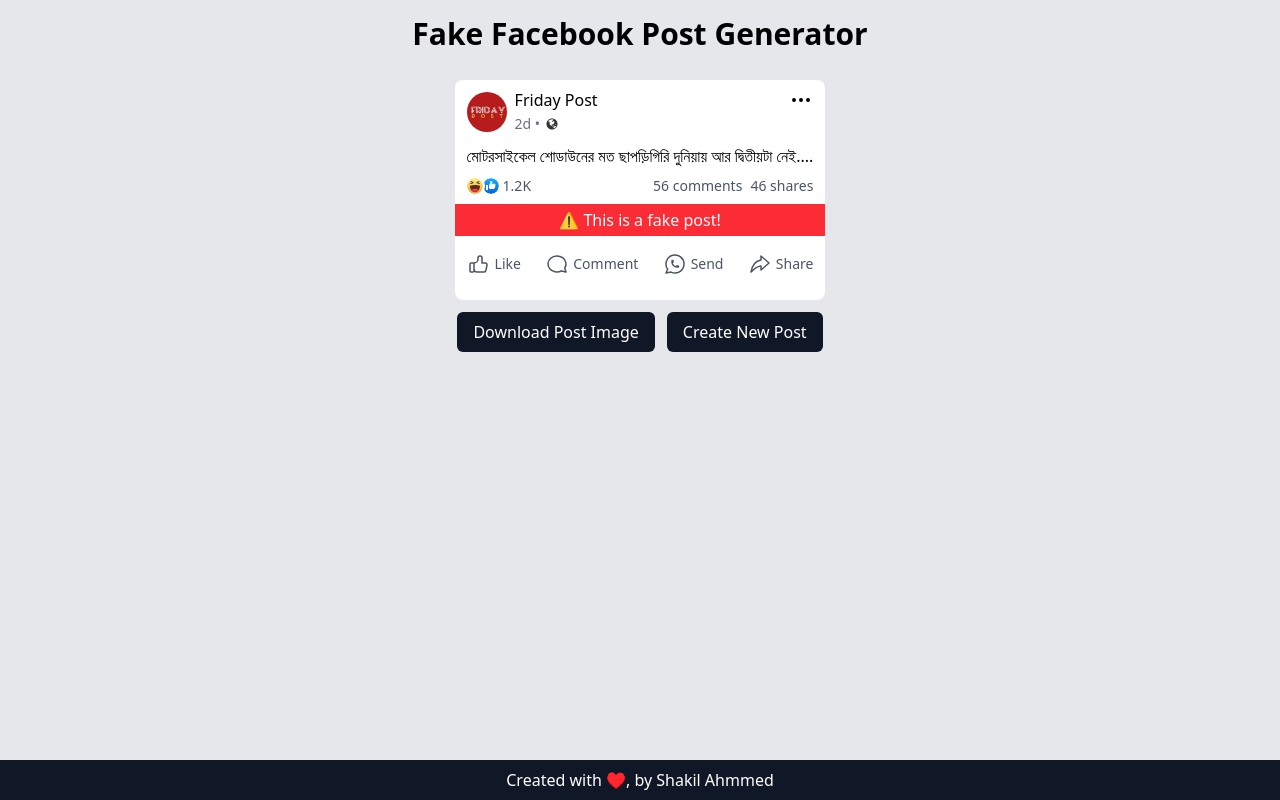
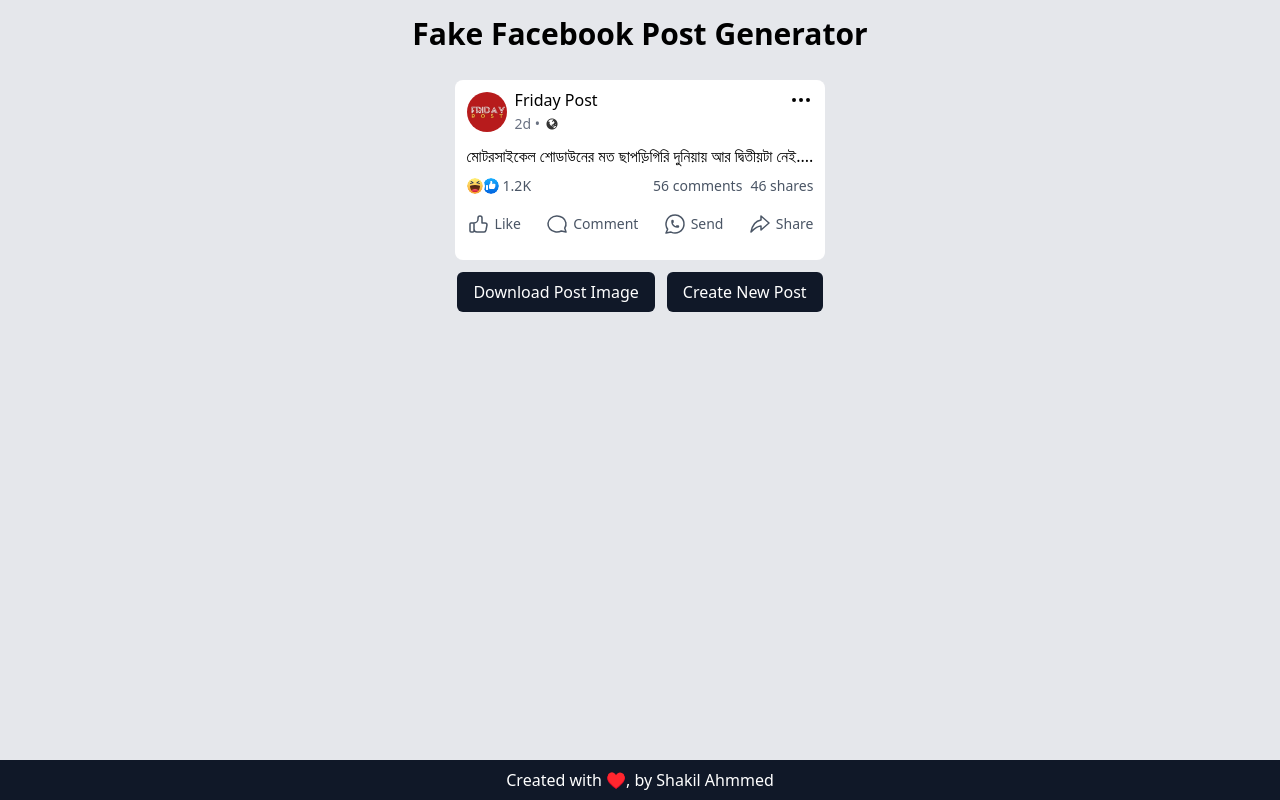
Before and after one commit to Shakil-Ahmmed-Wakil/fake-fb, a plain HTML site: page index.html in a window 1280 px wide. Drawn offline with nearby package versions, Linux system fonts and the light colour scheme.

Commit message:
Update index.html

```diff
--- a/index.html
+++ b/index.html
@@ -96,7 +96,7 @@
               <div><span id="shares-number">46</span> shares</div>
             </div>
           </div>
-          <div class="bg-red-500 py-1 text-white text-center">
+          <div class="bg-red-500 py-1 text-white text-center hidden">
             ⚠️ This is a fake post!
           </div>
         </div>
```
